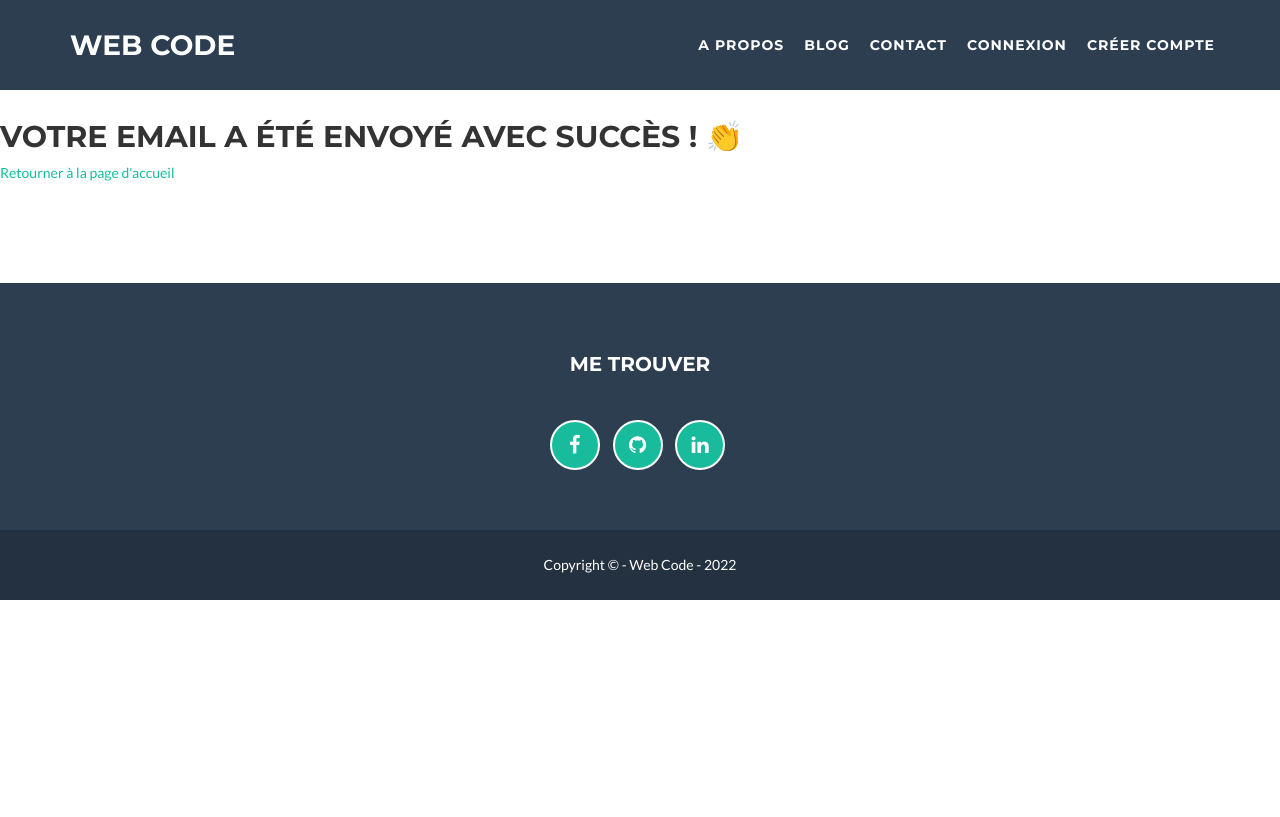
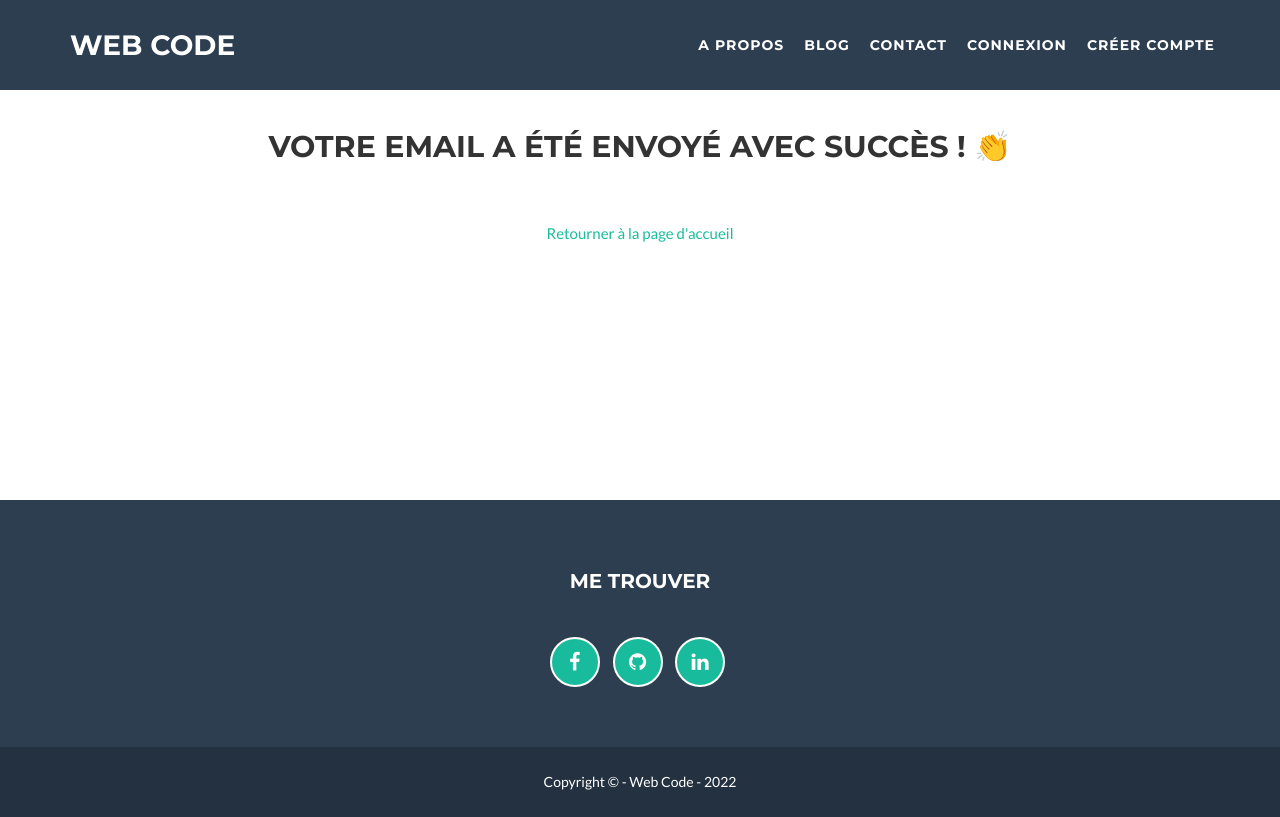
Before and after one commit to bigben35/OCR_5_Blog, a PHP site: page /index.php?action=sentMail in a window 1280 px wide. Before the commit the page ends 600 px from the top, so only its background shows below. Run offline with PHP 8.4, Linux system fonts and the light colour scheme; some libraries are stand-ins or nearby versions.

Commit message:
css page sentMail.php

```diff
--- a/Public/css/freelancer.css
+++ b/Public/css/freelancer.css
@@ -3,6 +3,14 @@
  * Copyright 2013-2016 Start Bootstrap
  * Licensed under MIT (https://github.com/BlackrockDigital/startbootstrap/blob/gh-pages/LICENSE)
  */
+ /* Variables  */
+:root{
+  --mainColor: #18BC9C;
+  --mainLightColor: #62cfb9;
+  --mainSuperLightColor: #ace3d8;
+  --bodyColor: #f4f7f7;
+}
+
 body {
   font-family: 'Lato', 'Helvetica Neue', Helvetica, Arial, sans-serif;
   overflow-x: hidden;
@@ -504,3 +512,23 @@ fieldset[disabled] .btn-success.active {
   opacity: 0;
   display: none;
 }
+
+
+/* --------PAGE CONFIRM  SENT MAIL-------  */
+#section-confirm-mail{
+  height: 60vh;
+  margin: 10px;
+}
+#section-confirm-mail h1{
+  font-size: 3rem;
+}
+#section-confirm-mail a{
+  color: var(--mainColor);
+  padding: 5px;
+  font-size: 1.5rem;
+}
+#section-confirm-mail a:hover{
+  background-color: var(--mainColor);
+  color: white;
+  transition: 0.3s;
+}
--- a/src/Views/Front/sentMail.php
+++ b/src/Views/Front/sentMail.php
@@ -5,10 +5,10 @@ ob_start(); ?>
 
 
 <section id="section-confirm-mail">
-    <div class="confirmSendMail">
+    <div class="container text-center">
         <h1>Votre Email a été envoyé avec succès ! 👏</h1>
+        <div><a href="index.php?action=home">Retourner à la page d'accueil</a></div>
     </div>
-    <a href="index.php?action=home">Retourner à la page d'accueil</a>
 </section>
 
 <?php $content = ob_get_clean(); ?>
```
